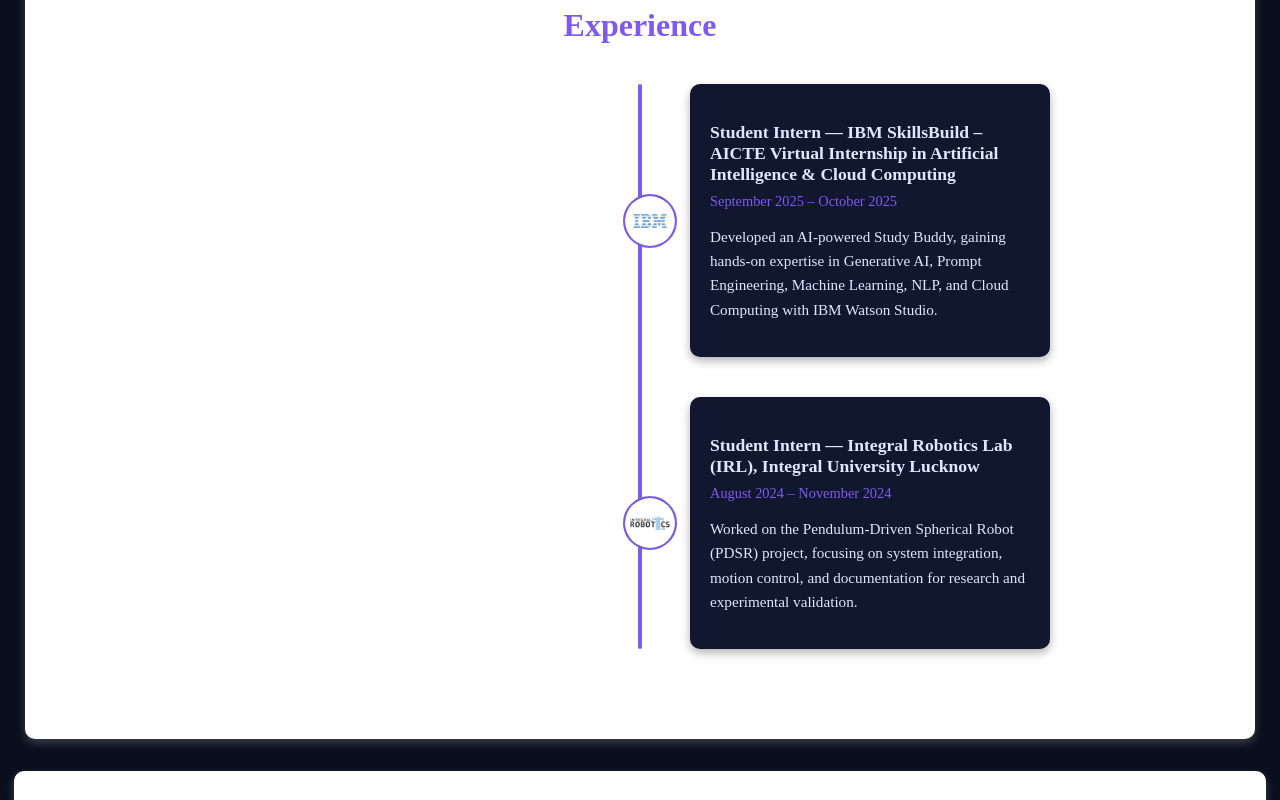
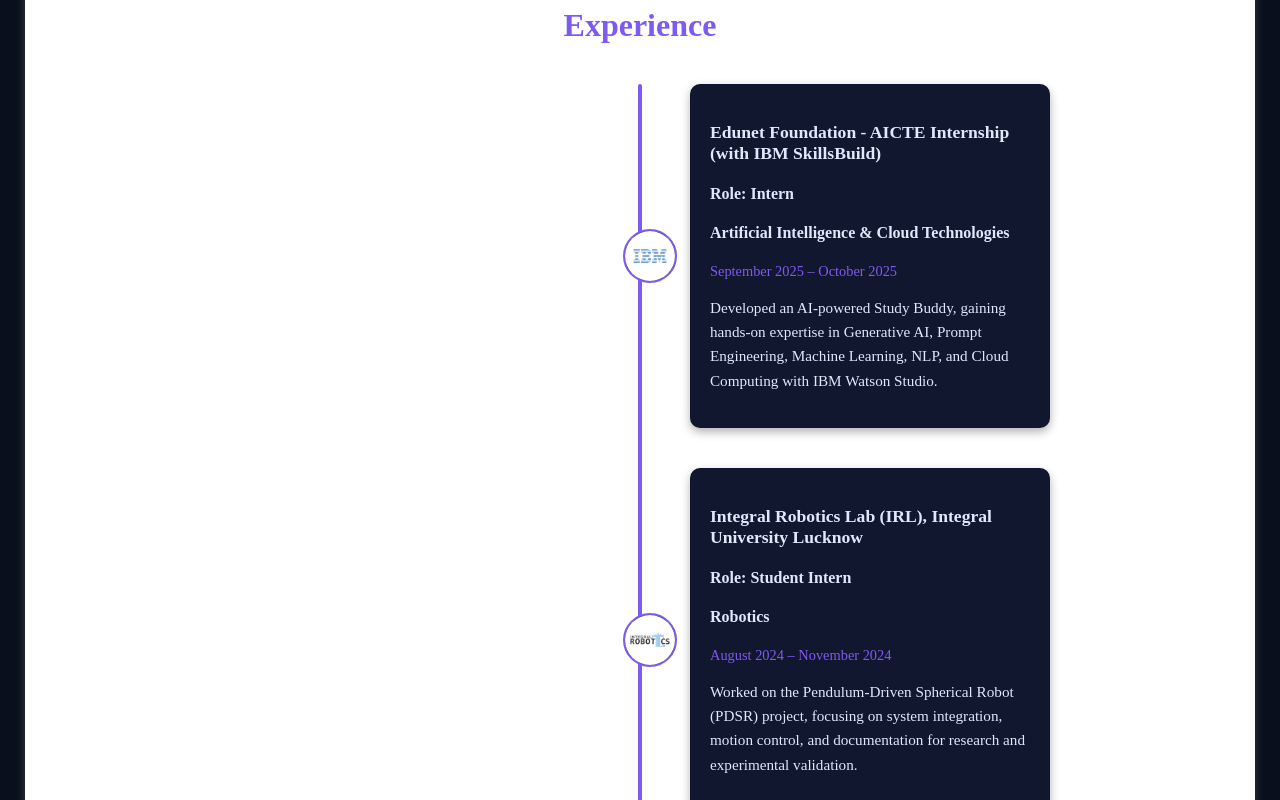
Before and after one commit to GPA95/AAK_Portfolio, a React (Vite) app: page / in a window 1280 px wide. Shown: the part 1760-2560 px from the top of the page. Built offline with nearby package versions, Linux system fonts and the light colour scheme.

Commit message:
Fixed Experience

```diff
--- a/src/components/Experience.jsx
+++ b/src/components/Experience.jsx
@@ -6,14 +6,18 @@
 const Experience = () => {
   const experiences = [
     {
-      title: "Student Intern — IBM SkillsBuild – AICTE Virtual Internship in Artificial Intelligence & Cloud Computing",
+      title: "Edunet Foundation - AICTE Internship (with IBM SkillsBuild)",
+      role: "Intern",
+      sub: "Artificial Intelligence & Cloud Technologies",
       time: "September 2025 – October 2025",
       description:
         "Developed an AI-powered Study Buddy, gaining hands-on expertise in Generative AI, Prompt Engineering, Machine Learning, NLP, and Cloud Computing with IBM Watson Studio.",
       image: ibmLogo,
     },
     {
-      title: "Student Intern — Integral Robotics Lab (IRL), Integral University Lucknow",
+      title: "Integral Robotics Lab (IRL), Integral University Lucknow",
+      role: "Student Intern",
+      sub: "Robotics",
       time: "August 2024 – November 2024",
       description:
         "Worked on the Pendulum-Driven Spherical Robot (PDSR) project, focusing on system integration, motion control, and documentation for research and experimental validation.",
@@ -32,6 +36,8 @@
             </div>
             <div className="timeline-content">
               <h3>{exp.title}</h3>
+              <h4>Role: {exp.role}</h4>
+              <h4>{exp.sub}</h4>
               <span className="timeline-time">{exp.time}</span>
               <p>{exp.description}</p>
             </div>
```
